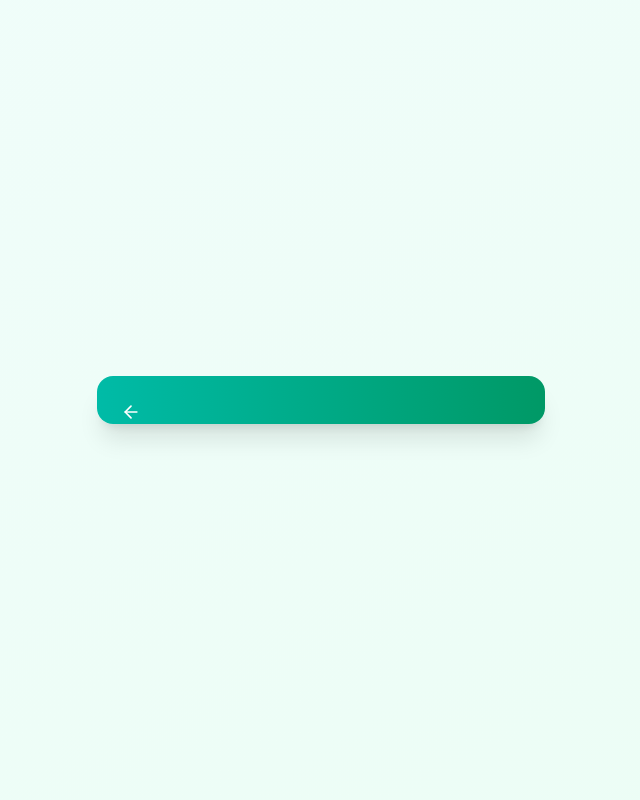
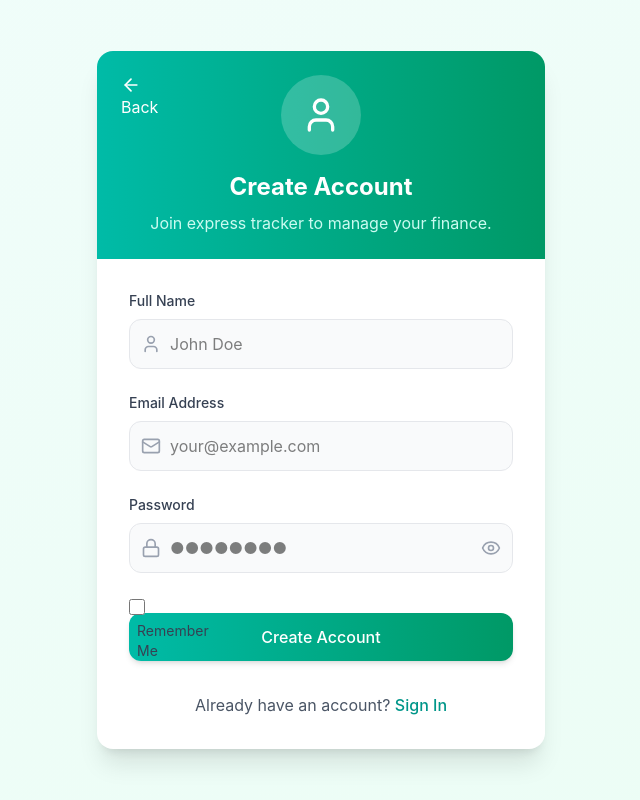
Before and after one commit to fodlu/TRACKEXPENSES, a React (Vite) app in the folder frontend/: page /signup in a window 1280 px wide. Shown: the whole page, without its empty margins (319-959 px from the left). Built offline with nearby package versions, Linux system fonts and the light colour scheme.

Commit message:
signup UI implementation completed

```diff
--- a/frontend/src/App.jsx
+++ b/frontend/src/App.jsx
@@ -62,7 +62,7 @@ const App = () => {
 	return (
 		<>
 			<Routes>
-				<Route path='/login' element={<Login  onLogin={handleLogin}  />}/>
+				<Route path='/login' element={<Login onLogin={handleLogin}  />}/>
 				<Route path='/signup' element={<SignUp onSignup={handleSignup} />}/>
 
 				<Route element={<Layout user={user} onLogout={handleLogout} />}>
--- a/frontend/src/components/SignUp.jsx
+++ b/frontend/src/components/SignUp.jsx
@@ -1,7 +1,7 @@
-import React, { useState } from "react";
+import { useState } from "react";
 import { signupStyles } from "../assets/dummyStyles";
-import { useNavigate } from "react-router-dom";
-import { ArrowLeft } from "lucide-react";
+import { Link, useNavigate } from "react-router-dom";
+import { ArrowLeft, Eye, EyeOff, Lock, Mail, User } from "lucide-react";
 import axios from "axios";
 
 const SignUp = ({ API_URL = "http://localhost:4000", onSignup }) => {
@@ -111,7 +111,7 @@ const SignUp = ({ API_URL = "http://localhost:4000", onSignup }) => {
 				setErrors({ api: err.message || "An unexpected error occurred" });
 			}
 		} finally {
-            setIsLoading(false)
+			setIsLoading(false);
 		}
 	};
 
@@ -119,14 +119,167 @@ const SignUp = ({ API_URL = "http://localhost:4000", onSignup }) => {
 		<div className={signupStyles.pageContainer}>
 			<div className={signupStyles.cardContainer}>
 				<div className={signupStyles.header}>
-                    <button onClick={()=> navigate(-1)} className={signupStyles.backButton}>
-                        <ArrowLeft className="w-5 h5" />
+					<button
+						onClick={() => navigate(-1)}
+						className={signupStyles.backButton}>
+						<ArrowLeft className='w-5 h-5' />
 						Back
 					</button>
+
+					<div className={signupStyles.avatar}>
+						<User className='w-10 h-10 text-white' />
+					</div>
+					<h1 className={signupStyles.headerTitle}>Create Account</h1>
+					<p className={signupStyles.headerSubtitle}>
+						Join express tracker to manage your finance.
+					</p>
+				</div>
+
+				<div className={signupStyles.formContainer}>
+					{errors.api && <p className={signupStyles.apiError}>{errors.api}</p>}
+
+					<form onSubmit={handleSubmit} noValidate>
+						<div className='mb-6'>
+							<label htmlFor='name' className={signupStyles.label}>
+								Full Name
+							</label>
+							<div className={signupStyles.inputContainer}>
+								<div className={signupStyles.inputIcon}>
+									<User className='w-5 h-5' />
+								</div>
+								<input
+									type='text'
+									name='name'
+									id='name'
+									value={name}
+									onChange={(e) => setName(e.target.value)}
+									className={`${signupStyles.input} ${
+										errors.name ? "border-e-red-300" : "border-gray-200"
+									}`}
+									placeholder='John Doe'
+								/>
+							</div>
+
+							{errors.name && (
+								<p className={signupStyles.fieldError}>{errors.name}</p>
+							)}
+						</div>
+
+						<div className='mb-6'>
+							<label htmlFor='email' className={signupStyles.label}>
+								Email Address
+							</label>
+							<div className={signupStyles.inputContainer}>
+								<div className={signupStyles.inputIcon}>
+									<Mail className='w-5 h-5' />
+								</div>
+								<input
+									type='email'
+									name='email'
+									id='email'
+									value={email}
+									onChange={(e) => setEmail(e.target.value)}
+									className={`${signupStyles.input} ${
+										errors.name ? "border-e-red-300" : "border-gray-200"
+									}`}
+									placeholder='your@example.com'
+								/>
+							</div>
+
+							{errors.email && (
+								<p className={signupStyles.fieldError}>{errors.email}</p>
+							)}
+						</div>
+
+						<div className='mb-6'>
+							<label htmlFor='password' className={signupStyles.label}>
+								Password
+							</label>
+							<div className={signupStyles.inputContainer}>
+								<div className={signupStyles.inputIcon}>
+									<Lock className='w-5 h-5' />
+								</div>
+								<input
+									type={showPassword ? "text" : "password"}
+									name='password'
+									id='password'
+									value={password}
+									onChange={(e) => setPassword(e.target.value)}
+									className={`${signupStyles.passwordInput} ${
+										errors.password ? "border-e-red-300" : "border-gray-200"
+									}`}
+									placeholder='●●●●●●●●'
+								/>
+
+								<button
+									type='button'
+									onClick={() => setShowPassword(!showPassword)}
+									className={signupStyles.passwordToggle}>
+									{showPassword ?
+										<EyeOff className='w-5 h-5' />
+									:	<Eye className='w-5 h-5' />}
+								</button>
+							</div>
+
+							{errors.password && (
+								<p className={signupStyles.fieldError}>{errors.password}</p>
+							)}
+						</div>
+
+						<div className={signupStyles.checkbox}>
+							<input
+								type='checkbox'
+								name='remember'
+								id='remember'
+								onChange={(e) => setRememberMe(e.target.checked)}
+								className={signupStyles.checkbox}
+							/>
+							<label htmlFor='remember' className={signupStyles.checkboxLabel}>
+								Remember Me
+							</label>
+						</div>
+
+						<button
+							className={`${signupStyles.button} ${
+								isLoading ? signupStyles.buttonDisabled : ""
+							}`}
+							type='submit'
+							disabled={isLoading}>
+							{isLoading ?
+								<>
+									<svg
+										className={signupStyles.spinner}
+										xmlns='http://www.w3.org/2000/svg'
+										fill='none'
+										viewBox='0 0 24 24'>
+										<circle
+											className='opacity-25'
+											cx='12'
+											cy='12'
+											r='10'
+											stroke='currentColor'
+											strokeWidth='4'></circle>
+										<path
+											className='opacity-75'
+											fill='currentColor'
+											d='M4 12a8 8 0 018-8V0C5.373 0 0 5.373 0 12h4zm2 5.291A7.962 7.962 0 014 12H0c0 3.042 1.135 5.824 3 7.938l3-2-647z'></path>
+									</svg>
+									Creating account...
+								</>
+							:	"Create Account"}
+						</button>
+					</form>
+
+					<div className={signupStyles.signInContainer}>
+						<p className={signupStyles.signInText}>
+							Already have an account? {" "}
+							<Link to="/login" className={signupStyles.signInLink}>Sign In</Link>
+						</p>
 					</div>
 				</div>
 			</div>
-    )
+		</div>
+	);
 };
 
 export default SignUp;
--- a/frontend/src/pages/Dashboard.jsx
+++ b/frontend/src/pages/Dashboard.jsx
@@ -1,4 +1,3 @@
-import React from 'react'
 
 const Dashboard = () => {
   return (
```
Lines whose indentation alone changed are shown as unchanged.
